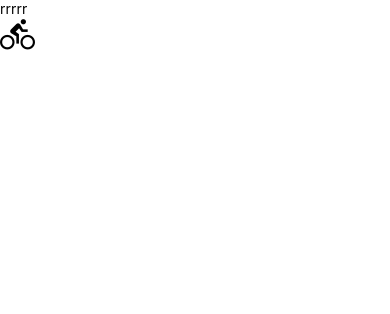
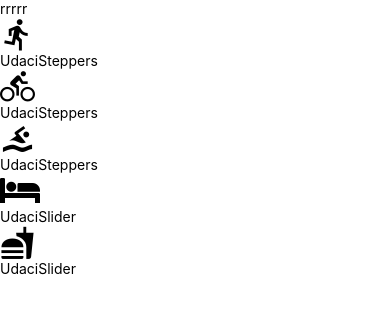
Before and after one commit to lgloredana/nano-23-mobile-fitness-app, a React Native app: screen / in a window 390 px wide. Shown: the top 314 px of the page. Built offline with nearby package versions, Linux system fonts and the light colour scheme.

Commit message:
feat: show icons for all 5 category

```diff
--- a/components/AddEntry.js
+++ b/components/AddEntry.js
@@ -1,12 +1,78 @@
 import React, { Component } from 'react'
 import { View } from 'react-native'
 import { getMetricMetaInfo} from "../utils/helpers";
+import UdaciSlider from "./UdaciSlider";
+import UdaciSteppers from "./UdaciSteppers";
 
 export default class AddEntry extends Component {
+    state = {
+        run: 0,
+        bike: 0,
+        swim: 0,
+        sleep: 0,
+        eat: 0,
+    };
+
+    increment = (metric) => {
+        const {max, step} = getMetricMetaInfo(metric);
+
+        this.setState((state) => {
+            const count = state[metric] + step;
+
+            return {
+                ...state,
+                [metric]: count > max ? max : count,
+            }
+        });
+    };
+
+
+    decrement = (metric) => {
+        this.setState((state) => {
+            const count = state[metric] - getMetricMetaInfo(metric).step;
+
+            return {
+                ...state,
+                [metric]: count < 0 ? 0 : count,
+        }
+        })
+    };
+
+    slide = (metric, value) => {
+        this.setState(() => ({
+            [metric]: value
+        }))
+    };
+
+
     render(){
+        const metaInfo = getMetricMetaInfo();
+debugger;
         return (
-            <View>
-                {getMetricMetaInfo('bike').getIcon()}
+             <View>
+                {Object.keys(metaInfo).map((key) => {
+                    const { getIcon, type, ...rest } = metaInfo[key];
+                    const value = this.state[key];
+
+
+                    return (
+                        <View key={key}>
+                            {getIcon()}
+                            {type === 'slider'
+                                ? <UdaciSlider
+                                    value={value}
+                                    onChange={(value) => this.slide(key, value)}
+                                    {...rest}
+                                />
+                                : <UdaciSteppers
+                                    value={value}
+                                    onIncrement={() => this.increment(key)}
+                                    onDecrement={() => this.decrement(key)}
+                                    {...rest}
+                                />}
+                        </View>
+                    )
+                })}
             </View>
         )
     }
--- /dev/null
+++ b/components/UdaciSlider.js
@@ -0,0 +1,10 @@
+import React from 'react'
+import { View, Text } from 'react-native'
+
+export default function UdaciSlider () {
+    return (
+        <View>
+            <Text>UdaciSlider</Text>
+        </View>
+    )
+}
--- /dev/null
+++ b/components/UdaciSteppers.js
@@ -0,0 +1,10 @@
+import React from 'react'
+import { View, Text } from 'react-native'
+
+export default function UdaciSteppers () {
+    return (
+        <View>
+            <Text>UdaciSteppers</Text>
+        </View>
+    )
+}
--- a/utils/helpers.js
+++ b/utils/helpers.js
@@ -60,13 +60,13 @@
             type: 'steppers',
             getIcon(){
                 return (
-                    <view>
+                    <View>
                         <MaterialIcons
                             name='directions-run'
                             color={'black'}
                             size={35}
                         />
-                    </view>
+                    </View>
                 )
             }
         },
@@ -78,13 +78,13 @@
             type: 'steppers',
             getIcon(){
                 return (
-                    <view>
+                    <View>
                         <MaterialCommunityIcons
                             name='bike'
                             color={'black'}
                             size={35}
                         />
-                    </view>
+                    </View>
                 )
             }
         },
@@ -96,13 +96,13 @@
             type: 'steppers',
             getIcon(){
                 return (
-                    <view>
+                    <View>
                         <MaterialCommunityIcons
                             name='swim'
                             color={'black'}
                             size={35}
                         />
-                    </view>
+                    </View>
                 )
             }
         },
@@ -114,13 +114,13 @@
             type: 'slider',
             getIcon(){
                 return (
-                    <view>
+                    <View>
                         <FontAwesome
                             name='bed'
                             color={'black'}
                             size={35}
                         />
-                    </view>
+                    </View>
                 )
             }
         },
@@ -132,20 +132,21 @@
             type: 'slider',
             getIcon(){
                 return (
-                    <view>
+                    <View>
                         <MaterialCommunityIcons
                             name='food'
                             color={'black'}
                             size={35}
                         />
-                    </view>
+                    </View>
                 )
             }
         }
     };
-debugger;
-    return  typeof metric === 'undefine'
+
+    const response =  typeof metric === 'undefined'
         ? info
-        : info[metric]
+        : info[metric];
+    return response;
 
 }
```
